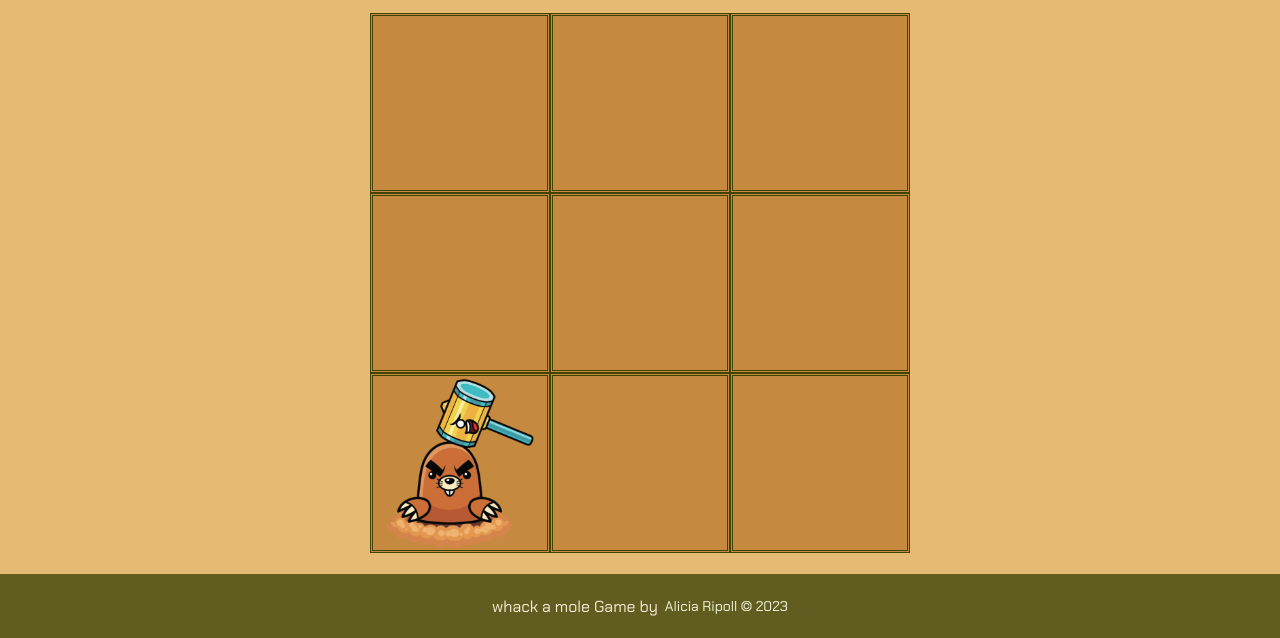
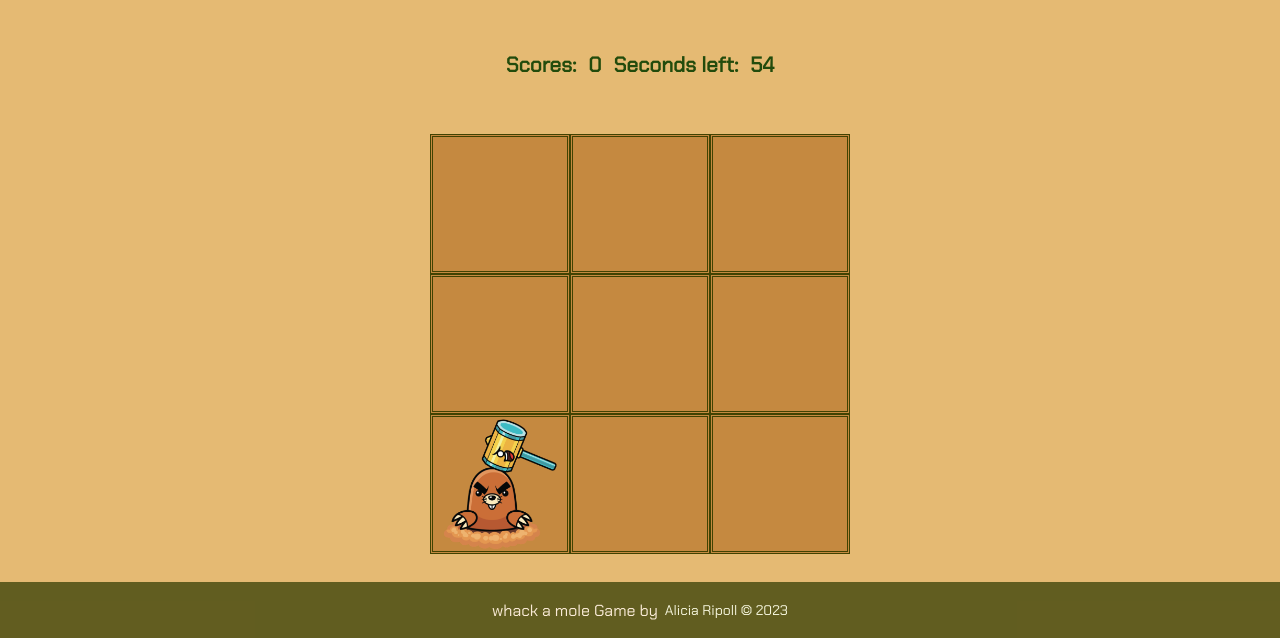
Before and after one commit to Aliripoll/whack-a-mole-retro-game, a plain HTML site: page index.html in a window 1280 px wide. Shown: the part 162-800 px from the top of the page. Drawn offline with Linux system fonts and the light colour scheme.

Commit message:
add responsive

```diff
--- a/style.css
+++ b/style.css
@@ -3,23 +3,27 @@
     padding: 0;
     box-sizing: border-box;
     font-family: 'Chakra Petch', sans-serif;
-    overflow: hidden;
+
+
+}
+
+
+.containerBody {
+    display: flex;
+    justify-content: center;
+    flex-direction: column;
+    align-items: center;
+    background-color: #E5BA73;
+    height: 100vh;
 
 }
 .title {
-    display: flex;
-    justify-content: center;
-    align-items: center;
+
     color: #53a717;
     font-style: oblique;
     font-size: 35px;
-    margin-top: 35px;
-}
 
-.containerBody {
-    background-color: #E5BA73;
-    height: 100vh;
-    width: 100%;
+
 }
 
 
@@ -27,26 +31,30 @@
     display: flex;
     justify-content: center;
     align-items: center;
-    gap: 10px;
+    gap: 12px;
     font-size: 13px;
     color: #224B0C;
-    margin-top: 22px;
+    height: 20vh;
+    width: 100vw;
 }
 
 .secondContainer {
     display: flex;
     justify-content: center;
+    flex-direction: column;
     align-items: center;
-
+    width: 100vw;
+    height: 50vh;
 }
 
 .square {
-    width: 100px;
-    height: 100px;
+    width: 90px;
+    height: 90px;
     border-style:double;
     border-color: #414302;
     background-color: #C58940;
     cursor: pointer;
+
 }
 
 .grid {
@@ -54,8 +62,9 @@
     flex-flow: row wrap;
     justify-content: center;
     align-content: center;
-    width: 420px;
-    height: 420px;
+    width: 300px;
+    height: 300px;
+
 }
 
 .mole {
@@ -65,7 +74,7 @@
 
 .footer {
     background-color: #343d03bd;
-    height: 8vh;
+    height: 9vh;
     display: flex;
     justify-content: center;
     align-items: center;
@@ -75,8 +84,9 @@
     left: 0;
     color: antiquewhite;
     font-size: 14px;
-    position: fixed;
+    position: absolute;
     width: 100%;
+
 
 }
 
@@ -86,21 +96,23 @@
 }
 @media all and (min-width: 768px) {
     .square {
-        width: 180px;
-        height: 180px;
+        width: 140px;
+        height: 140px;
+
     }
     .grid {
-        width: 600px;
-        height: 600px;
+        width: 500px;
+        height: 500px;
     }
     .title {
-        font-size: 45px;
+        font-size: 40px;
     }
     .firstContainer {
-        font-size: 15px;
+        font-size: 14px;
     }
     .footer {
         font-size: 16px;
+        height: 7vh;
     }
     .copy {
         font-size: 14px;;
```
